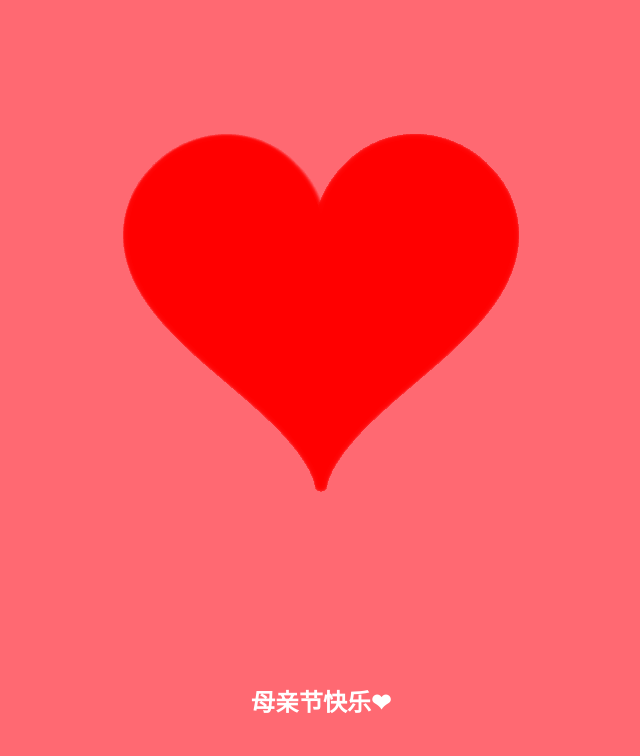
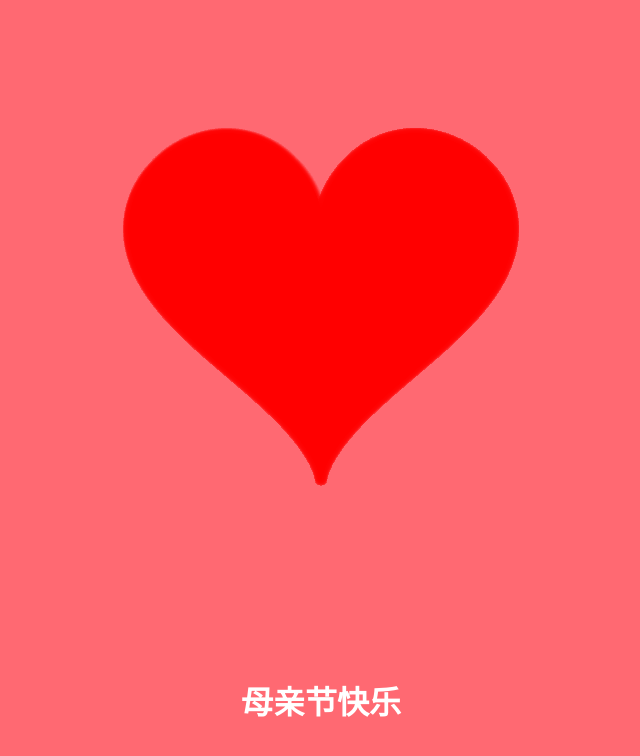
Before and after one commit to ning1024/mother-s-day, a plain HTML site: page index.html in a window 1280 px wide. Shown: the whole page, without its empty margins (319-959 px from the left). Drawn offline with nearby package versions, Linux system fonts and the light colour scheme.

Commit message:
母亲节快乐

```diff
--- a/index.html
+++ b/index.html
@@ -3,6 +3,7 @@
         <title>母亲节快乐</title>
         <meta charset="utf-8">
         <meta name="viewport" content="width=device-width，initial-scale=1.0">
+        <link rel="stylesheet" type="text/css" href="https://cdnjs.cloudflare.com/ajax/libs/animate.css/4.1.1/animate.min.css">
         <style type="text/css">
             *{
                 margin: 0;
@@ -20,9 +21,9 @@
             .main{
                 background-color: pink;
             }
-            h2{
+            h1{
                 color: #fff;
-                animation: text 5s linear;
+                /*animation: text 5s linear;*/
             }
             @keyframes text{
                 0%{
@@ -41,14 +42,14 @@
                     opacity: 1;
                 }
             }
+            .animate__animated.animate__zoomInDown {
+                --animate-duration: 3s;
+            }
         </style>
     </head>
     <body>
-        <!-- <div class="main">
-
-        </div> -->
         <canvas id="myCanvas" width="1000" height="600"></canvas>
-        <h2>母亲节快乐❤</h2>
+        <h1 class="animate__animated animate__zoomInDown">母亲节快乐</h1>
         <script type="text/javascript">
             window.addEventListener("load",function(){
                 var myCanvas = document.getElementById("myCanvas");
```
